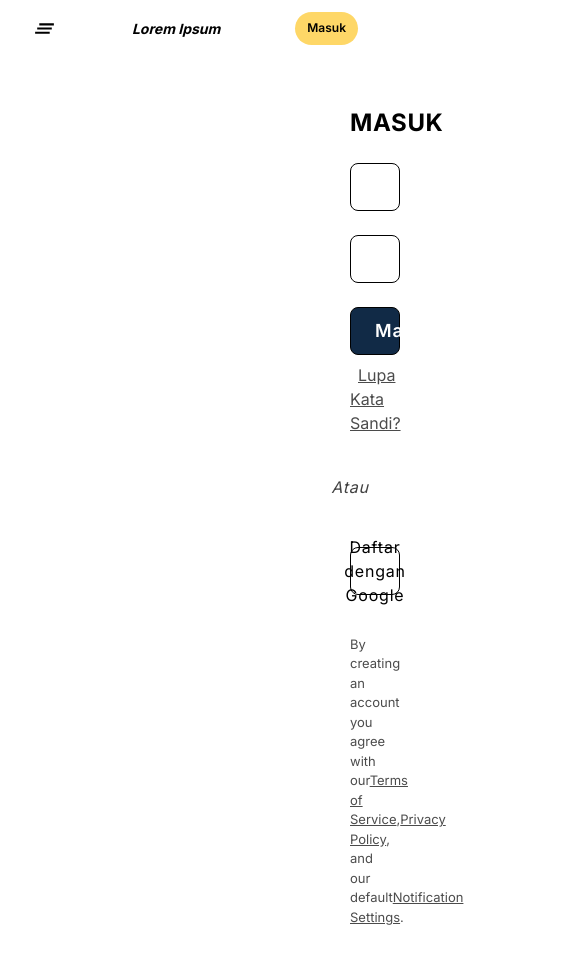
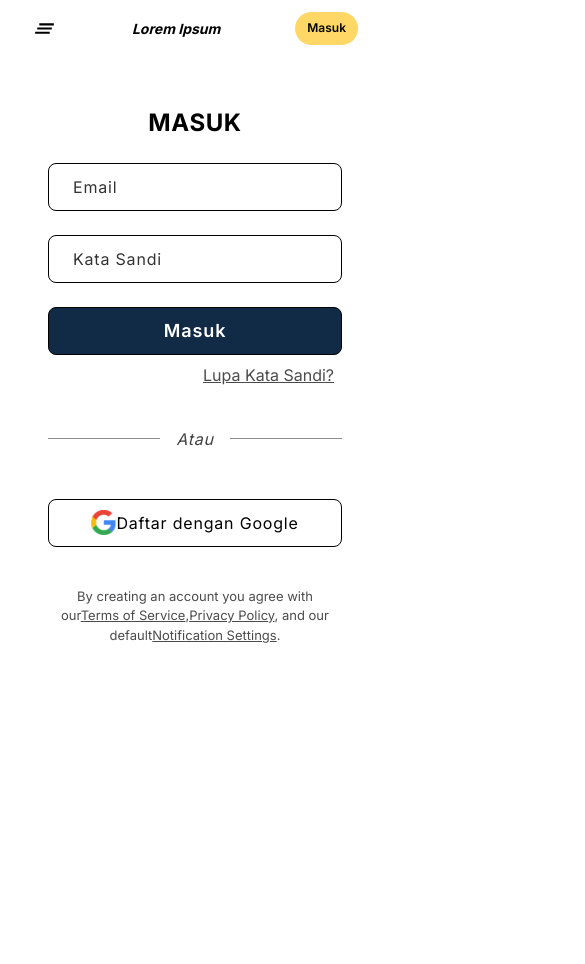
Before and after one commit to fiebryhoga/MPSB-E-Learning, a Next.js app: page /Pages/Login in a window 390 px wide. Shown: the top 964 px of the page, 585 px wide, since content can reach past the window. After the commit the page ends 844 px from the top, so only its background shows below. Built offline with nearby package versions, Linux system fonts and the light colour scheme.

Commit message:
Responsive Login/Sign Up

```diff
--- a/src/app/Components/Navbar.jsx
+++ b/src/app/Components/Navbar.jsx
@@ -22,7 +22,7 @@ const Navbar = () => {
         <Link href="/" passHref>
           <i className="text-xs font-light hidden pt-1 md:flex">Home</i>
         </Link>
-        <Link href="/" passHref>
+        <Link href="/Pages/Course" passHref>
           <i className="text-xs font-light hidden pt-1 md:flex">My Course</i>
         </Link>
       </div>
--- a/src/app/Pages/Login/page.jsx
+++ b/src/app/Pages/Login/page.jsx
@@ -8,7 +8,7 @@ export default function Login() {
     <main className="flex flex-col">
       <Navbar />
 
-      <div className="px-[350px] py-[50px] flex flex-col">
+      <div className="px-12 md:px-20 lg:px-[350px] py-[50px] flex flex-col">
         <h1 className="text-2xl font-bold text-center mb-6 tracking-wide">
           MASUK
         </h1>
--- a/src/app/Pages/SignUp/page.jsx
+++ b/src/app/Pages/SignUp/page.jsx
@@ -10,7 +10,7 @@ export default function SignUp() {
     <main className="flex flex-col">
       <Navbar />
 
-      <div className="px-[350px] py-[50px] flex flex-col">
+      <div className="px-12 md:px-20 lg:px-[350px] py-[50px] flex flex-col">
         <h1 className="text-2xl font-bold text-center mb-6 tracking-wide">
           DAFTAR
         </h1>
```
